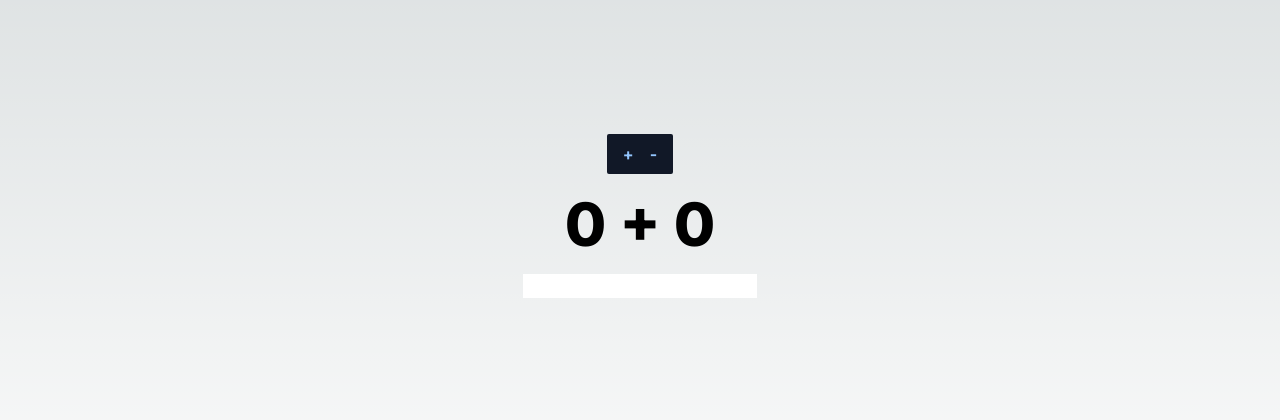
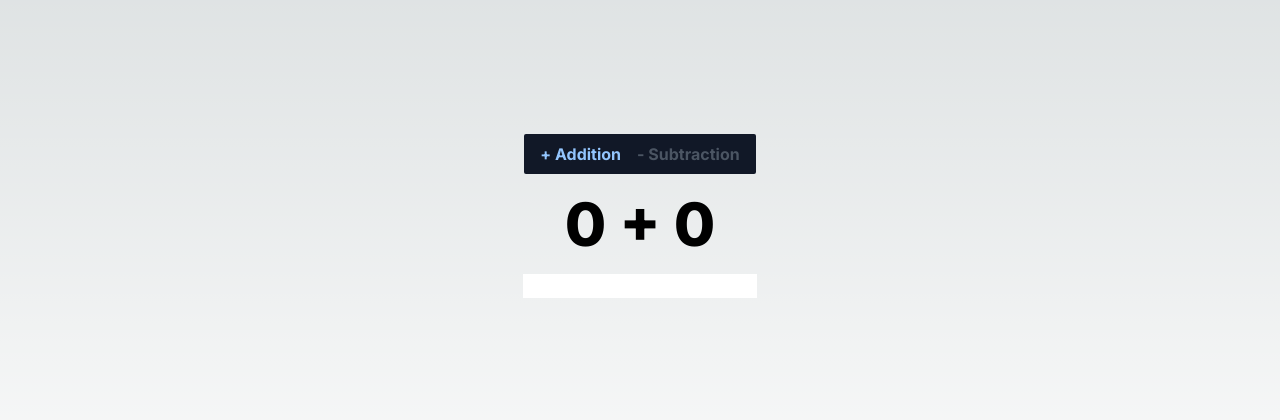
Before and after one commit to anwari-fikri/cirno-math, a Next.js app: page / in a window 1280 px wide. Shown: the part 184-604 px from the top of the page. Built offline with nearby package versions, Linux system fonts and the light colour scheme.

Commit message:
toggle operation

```diff
--- a/app/components/ConfigMenu.tsx
+++ b/app/components/ConfigMenu.tsx
@@ -1,15 +1,25 @@
-import React, { useState } from "react";
+import React from "react";
 import ToggleOperation from "./ToggleOperation";
+import ConfigStore from "../interfaces/ConfigStore";
+import { observer } from "mobx-react";
 
-const ConfigMenu = () => {
+const ConfigMenu = observer(() => {
     return (
         <div>
             <div className="bg-gray-900 px-2 rounded-sm">
-                <ToggleOperation operation="+" />
-                <ToggleOperation operation="-" />
+                <ToggleOperation
+                    operation="+ Addition"
+                    state={ConfigStore.isAdd}
+                    action={ConfigStore.handleToggleAdd}
+                />
+                <ToggleOperation
+                    operation="- Subtraction"
+                    state={ConfigStore.isSubtract}
+                    action={ConfigStore.handleToggleSubtract}
+                />
             </div>
         </div>
     );
-};
+});
 
 export default ConfigMenu;
--- a/app/components/ToggleOperation.tsx
+++ b/app/components/ToggleOperation.tsx
@@ -1,18 +1,39 @@
 import React, { useState } from "react";
+import { observer } from "mobx-react";
+import ConfigStore from "../interfaces/ConfigStore";
 
-const ToggleOperation = ({ operation }: { operation: string }) => {
-    const [enabled, setEnabled] = useState(true);
+const ToggleOperation = observer(
+    ({
+        operation,
+        state,
+        action,
+    }: {
+        operation: string;
+        state: boolean;
+        action: any;
+    }) => {
+        const [enabled, setEnabled] = useState(state);
 
         return (
             <button
                 className={`font-bold p-2 hover:text-white ${
                     enabled ? "text-blue-300" : "text-gray-600"
                 }`}
-            onClick={() => setEnabled(!enabled)}
+                onClick={() => {
+                    setEnabled(!enabled);
+                    action();
+                    console.log(operation, enabled);
+                    console.log(
+                        "store",
+                        ConfigStore.isAdd,
+                        ConfigStore.isSubtract
+                    );
+                }}
             >
                 <p>{operation}</p>
             </button>
         );
-};
+    }
+);
 
 export default ToggleOperation;
--- a/app/interfaces/ConfigStore.ts
+++ b/app/interfaces/ConfigStore.ts
@@ -1,7 +1,7 @@
-import { makeObservable, observable } from "mobx";
+import { makeObservable, observable, runInAction } from "mobx";
 
 class ConfigStore {
-    isAdd: boolean = false;
+    isAdd: boolean = true;
     isSubtract: boolean = false;
 
     constructor() {
@@ -10,6 +10,18 @@ class ConfigStore {
             isSubtract: observable,
         });
     }
+
+    handleToggleAdd = async () => {
+        runInAction(() => {
+            this.isAdd = !this.isAdd;
+        });
+    };
+
+    handleToggleSubtract = async () => {
+        runInAction(() => {
+            this.isSubtract = !this.isSubtract;
+        });
+    };
 }
 
 export default new ConfigStore();
```
Lines whose indentation alone changed are shown as unchanged.
